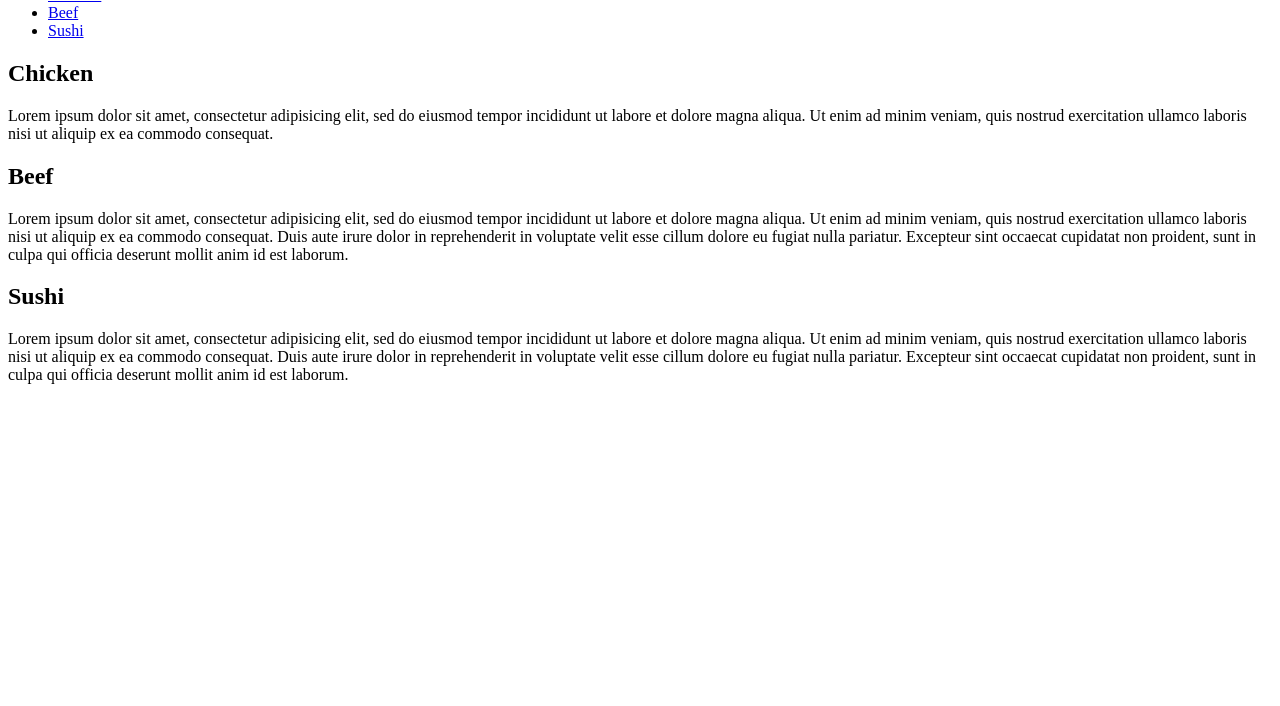
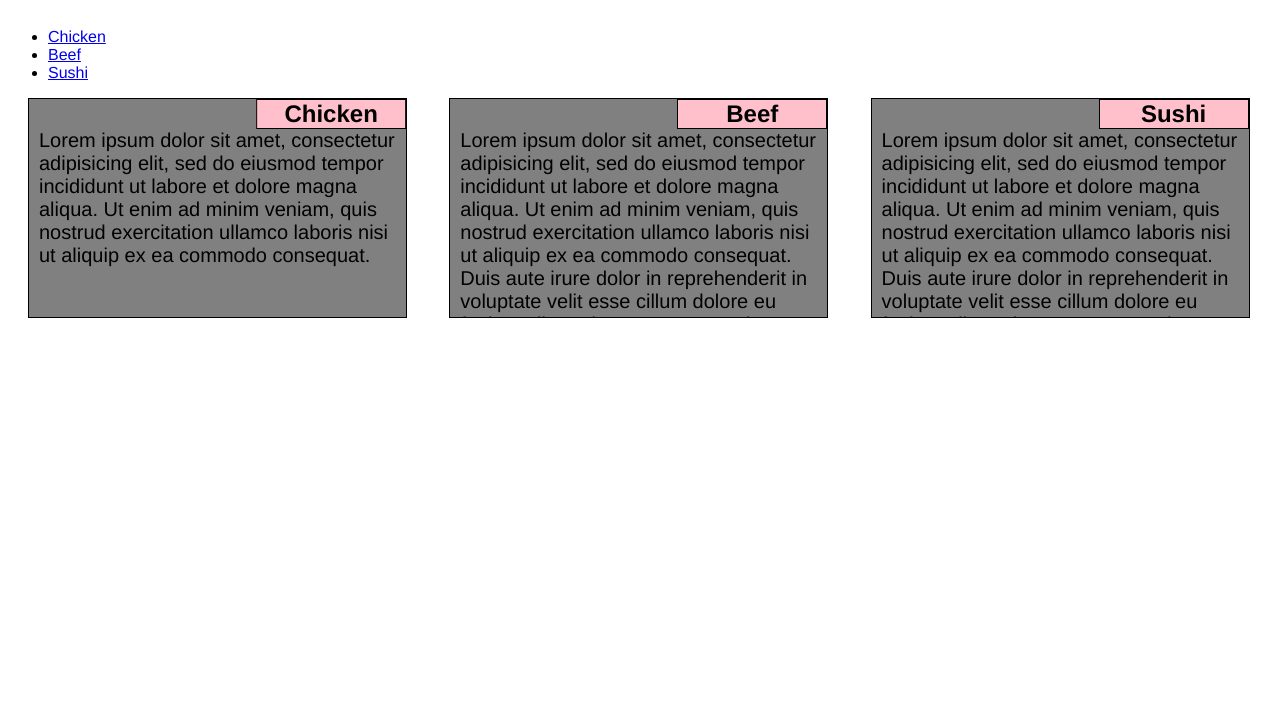
Before and after one commit to diekolaakanbi/Awwal-dub, a plain HTML site: page index.html in a window 1280 px wide. Shown: the part 94-800 px from the top of the page. Drawn offline with Linux system fonts and the light colour scheme; files that its build step writes are made by us from their sources.

Commit message:
Update index.html

```diff
--- a/index.html
+++ b/index.html
@@ -3,7 +3,7 @@
 <head>
 	<meta charset="utf-8">
 	<title>My Module-2 Assignment</title>
-	<link rel="stylesheet" type="text/css" href="./css/css.css">
+	<link rel="stylesheet" type="text/css" href="./css/style.css">
 </head>
 <body>
 	<h1>Our Menu</h1>
```
